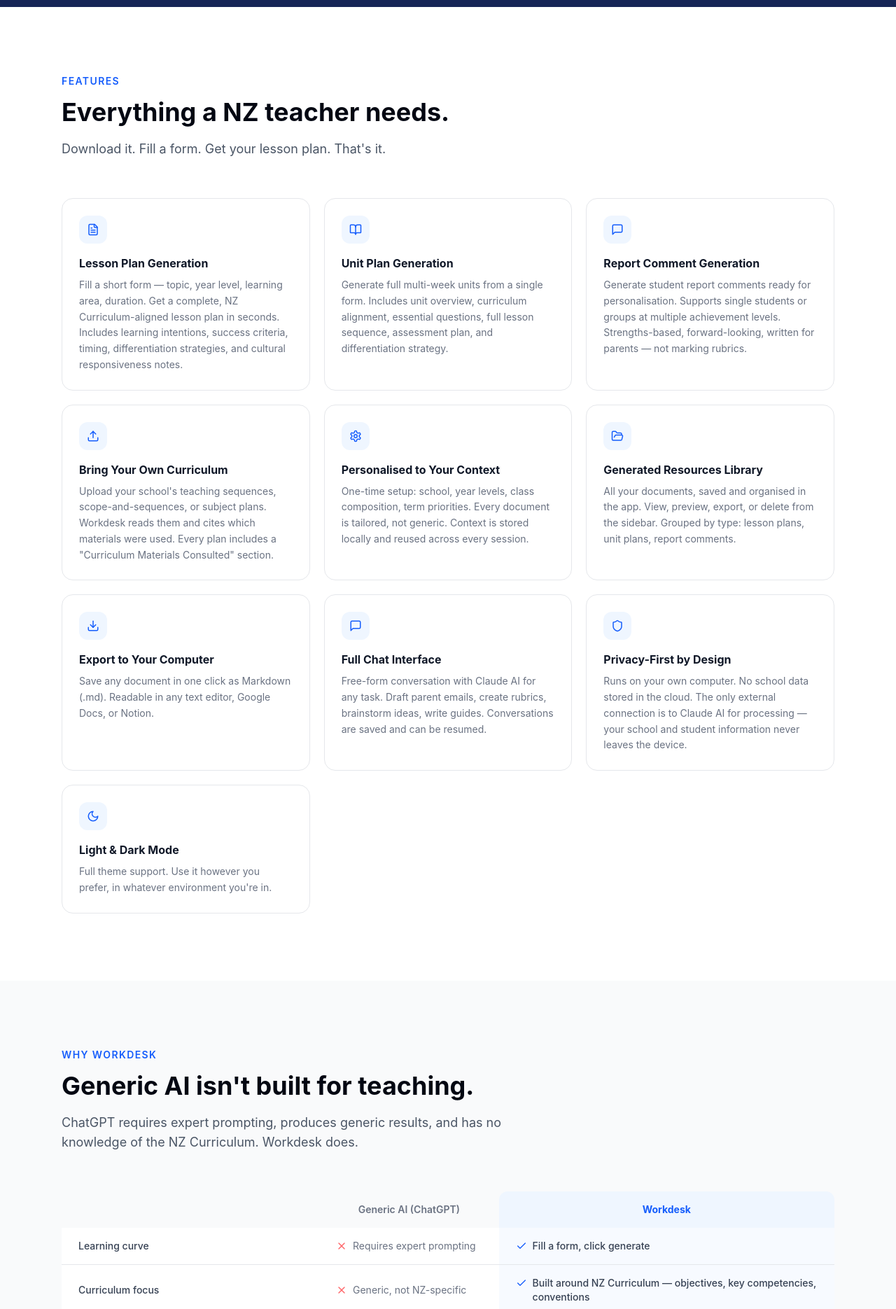
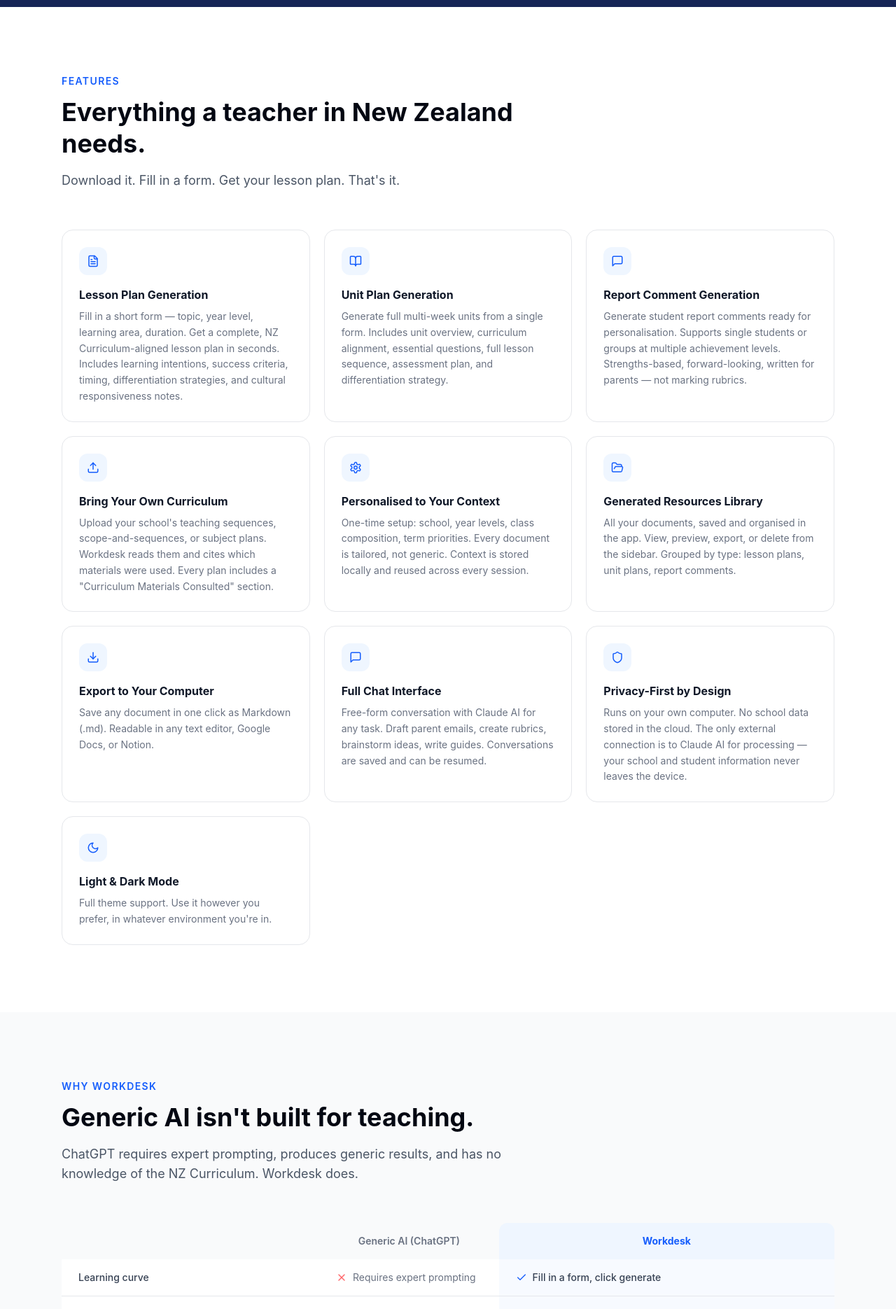
Before and after one commit to spurstate/spurstate-website, a React (Vite) app: page /workdesk in a window 1280 px wide. Shown: the part 1340-3210 px from the top of the page at 70% size. Built offline with nearby package versions, Linux system fonts and the light colour scheme.

Commit message:
fix spelling mistakes

```diff
--- a/src/components/AppTourModal.tsx
+++ b/src/components/AppTourModal.tsx
@@ -20,7 +20,7 @@
   },
   {
     title: 'Generate a lesson plan',
-    description: 'Fill a short form — topic, year level, learning area, duration. Workdesk handles the rest, building a complete NZ Curriculum-aligned plan.',
+    description: 'Fill in a short form — topic, year level, learning area, duration. Workdesk handles the rest, building a complete NZ Curriculum-aligned plan.',
     image: '/assets/application_tour/generate_lesson_plan.png',
   },
   {
--- a/src/pages/Contact.tsx
+++ b/src/pages/Contact.tsx
@@ -64,7 +64,7 @@
               <p className="text-blue-600 text-xs font-semibold uppercase tracking-widest mb-1">Founder</p>
               <h2 className="text-xl font-bold text-gray-950 mb-2">Mitch Wilson</h2>
               <p className="text-gray-600 text-sm leading-relaxed max-w-xl">
-                I'm Mitch Wilson, a developer based in Auckland. AI is changing the way work gets done — but most of that change is happening without NZ businesses. I started Spurstate to close that gap: helping people understand what AI can actually do for them, and building tools that make it practical to use.
+                I'm Mitch Wilson, a developer based in Auckland. AI is changing the way work gets done — but most of that change is happening without New Zealand businesses. I started Spurstate to close that gap: helping people understand what AI can actually do for them, and building tools that make it practical to use.
               </p>
             </div>
           </div>
--- a/src/pages/Workdesk.tsx
+++ b/src/pages/Workdesk.tsx
@@ -16,7 +16,7 @@
   {
     icon: FileText,
     title: 'Lesson Plan Generation',
-    description: 'Fill a short form — topic, year level, learning area, duration. Get a complete, NZ Curriculum-aligned lesson plan in seconds. Includes learning intentions, success criteria, timing, differentiation strategies, and cultural responsiveness notes.',
+    description: 'Fill in a short form — topic, year level, learning area, duration. Get a complete, NZ Curriculum-aligned lesson plan in seconds. Includes learning intentions, success criteria, timing, differentiation strategies, and cultural responsiveness notes.',
   },
   {
     icon: BookOpen,
@@ -66,7 +66,7 @@
 ]
 
 const comparison = [
-  { feature: 'Learning curve', generic: 'Requires expert prompting', workdesk: 'Fill a form, click generate' },
+  { feature: 'Learning curve', generic: 'Requires expert prompting', workdesk: 'Fill in a form, click generate' },
   { feature: 'Curriculum focus', generic: 'Generic, not NZ-specific', workdesk: 'Built around NZ Curriculum — objectives, key competencies, conventions' },
   { feature: 'File management', generic: 'Copy-paste and format manually', workdesk: 'Documents saved and organised automatically' },
   { feature: 'Personalisation', generic: 'No memory, generic every time', workdesk: 'Remembers your school, class, and term priorities' },
@@ -212,10 +212,10 @@
           <div className="max-w-2xl mb-14">
             <p className="text-blue-600 text-sm font-semibold uppercase tracking-widest mb-3">Features</p>
             <h2 className="text-4xl font-bold text-gray-950 leading-tight mb-4">
-              Everything a NZ teacher needs.
+              Everything a teacher in New Zealand needs.
             </h2>
             <p className="text-lg text-gray-600">
-              Download it. Fill a form. Get your lesson plan. That's it.
+              Download it. Fill in a form. Get your lesson plan. That's it.
             </p>
           </div>
           <div className="grid grid-cols-1 md:grid-cols-2 lg:grid-cols-3 gap-5">
```
